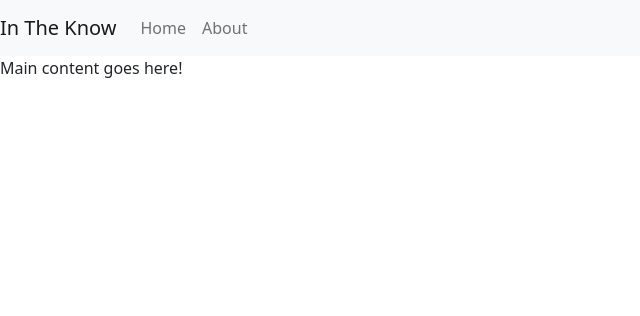
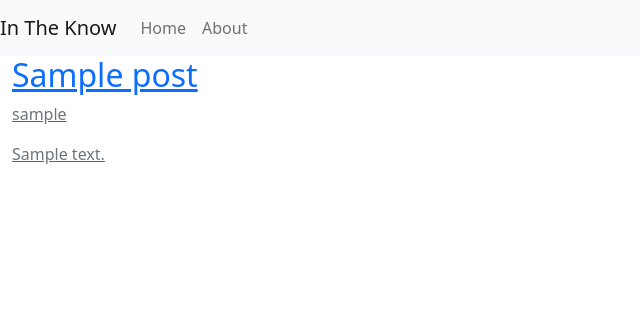
Before and after one commit to artambdev/in-the-know, a Django app: page / in a window 1280 px wide. Shown: the top 316 px of the page, without its empty margins (0-640 px from the left). Run offline with Django 4.2, Linux system fonts and the light colour scheme; tables that the repository leaves empty hold one stand-in row (Sample ...).

Commit message:
Add simple card for each post to main page

```diff
--- a/list/models.py
+++ b/list/models.py
@@ -21,5 +21,5 @@ class Post(models.Model):
     def Meta(self):
         ordering = ["-created_on"]
 
-    def __str__(self):
+    def get_excerpt(self):
         return f"{self.content[:50]}"
--- a/list/templates/list/main_page.html
+++ b/list/templates/list/main_page.html
@@ -3,9 +3,19 @@
 {% block content %}
 
 <div>
-    <p>
-        Main content goes here!
-    </p>
+    <div class="container-fluid">
+        <div class="row">
+            {% for post in post_list %}
+            <div class="col-sm-3">
+                <a href="{% url 'post_detail' post.slug %}" class="post-link">
+                    <h2 class="card-title">{{ post.title }}</h2>
+                    <p class="card-text text-muted">{{ post.author }}</p>
+                    <p class="card-text text-muted">{{ post.get_excerpt }}</p>
+                </a>
+            </div>
+            {% endfor %}
+        </div>
+    </div>
 </div>
 
 {% endblock %}
```
